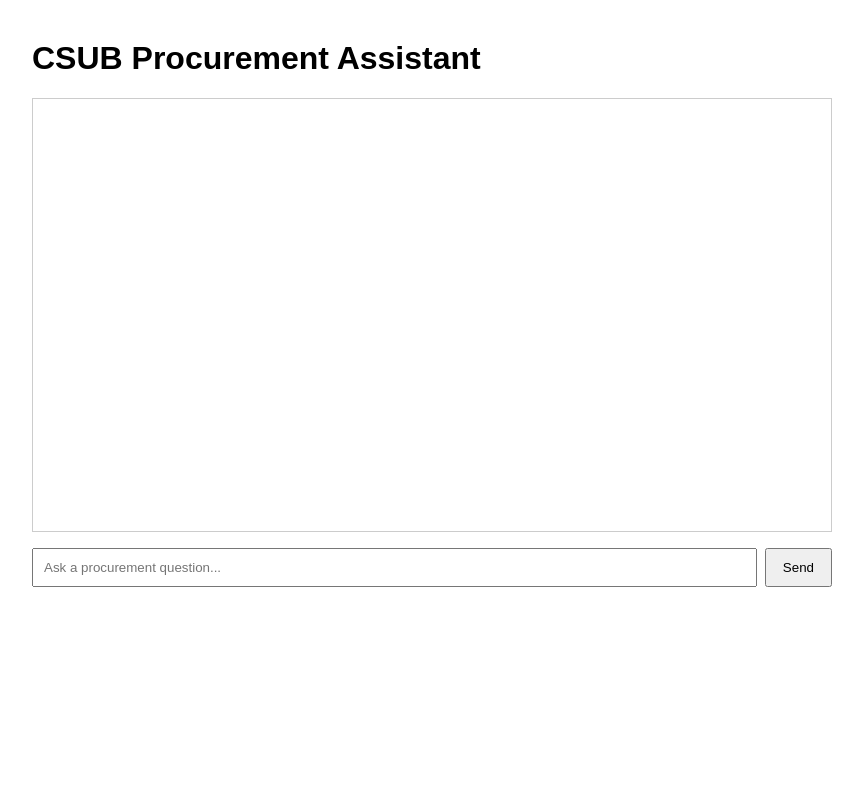
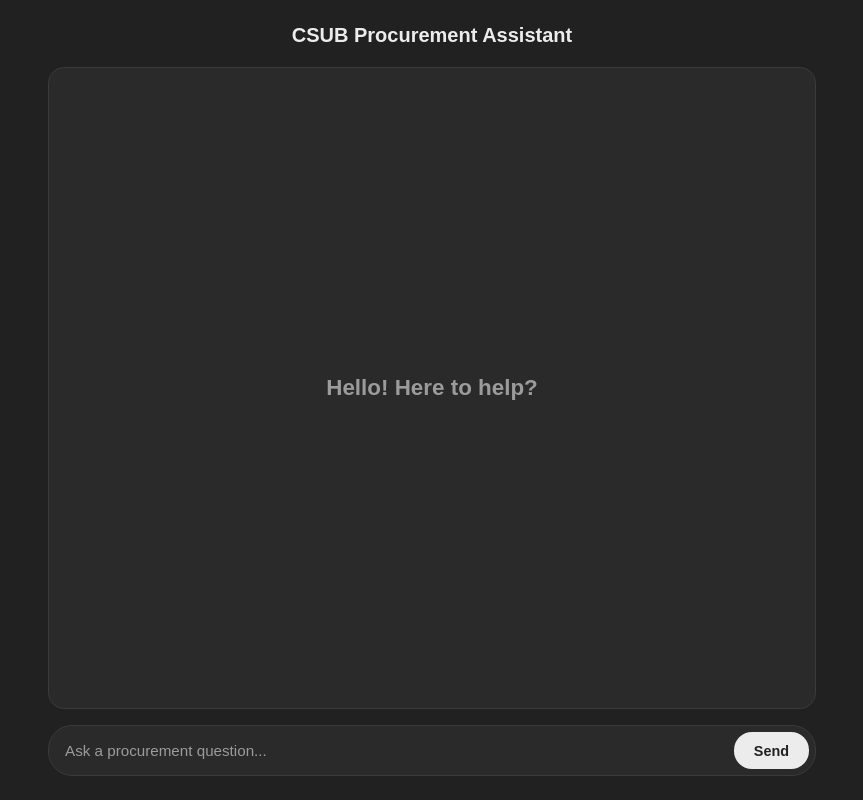
Before and after one commit to jaydonkc/csub-procurement-assistant, a React (Vite) app in the folder frontend/: page / in a window 1280 px wide. Shown: the whole page, without its empty margins (208-1071 px from the left). Built offline with nearby package versions, Linux system fonts and the light colour scheme.

Commit message:
Build chat UI and connect frontend to Flask backend

```diff
--- a/frontend/src/App.jsx
+++ b/frontend/src/App.jsx
@@ -33,10 +33,7 @@ function App() {
     } catch (error) {
       console.error("Error calling backend:", error)
 
-      setMessages(prev => [...prev,{
-        sender: "assistant",
-        text: "Error connecting to backend.",
-      },])
+      setMessages(prev => [...prev,{sender: "assistant", text: "Error connecting to backend.",},])
     }
   }
 
--- a/frontend/src/index.css
+++ b/frontend/src/index.css
@@ -1,36 +1,132 @@
+html,
+body {
+  margin: 0;
+  padding: 0;
+  background-color: #212121;
+  color: #ececec;
+}
+
 .app {
   max-width: 800px;
-  margin: 40px auto;
-  font-family: Arial, sans-serif;
+  height: 100vh;
+  margin: 0 auto;
+  padding: 24px 16px;
+  display: flex;
+  flex-direction: column;
+  font-family: Arial, Helvetica, sans-serif;
+  background-color: #212121;
+  color: #ececec;
+  box-sizing: border-box;
+}
+
+.app h1 {
+  text-align: center;
+  font-size: 1.25rem;
+  font-weight: 600;
+  color: #ececec;
+  margin: 0 0 20px;
 }
 
 .chat-box {
-  border: 1px solid #ccc;
-  padding: 16px;
-  min-height: 400px;
+  flex: 1;
+  border: 1px solid #3a3a3a;
+  border-radius: 16px;
+  background-color: #2a2a2a;
+  padding: 20px;
   margin-bottom: 16px;
+  overflow-y: auto;
+  display: flex;
+  flex-direction: column;
+  gap: 4px;
+  min-height: 0;
+}
+
+.chat-box:empty::before {
+  content: "Hello! Here to help?";
+  margin: auto;
+  text-align: center;
+  font-size: 1.4rem;
+  font-weight: 600;
+  color: #9b9b9b;
+}
+
+
+.user,
+.assistant {
+  max-width: 75%;
+  padding: 10px 14px;
+  border-radius: 16px;
+  margin: 6px 0;
+  line-height: 1.5;
+  font-size: 0.95rem;
+  word-wrap: break-word;
 }
 
 .user {
-  text-align: right;
-  margin: 10px 0;
+  align-self: flex-end;
+  text-align: left;
+  background-color: #3a3a3a;
+  color: #ececec;
+  border-bottom-right-radius: 4px;
 }
 
 .assistant {
+  align-self: flex-start;
   text-align: left;
-  margin: 10px 0;
+  background-color: transparent;
+  color: #ececec;
+  padding-left: 0;
 }
+
+.user strong,
+.assistant strong {
+  display: block;
+  font-size: 0.75rem;
+  color: #9b9b9b;
+  margin-bottom: 2px;
+}
+
+/* ===== Input row ===== */
 
 .input-row {
   display: flex;
   gap: 8px;
+  background-color: #2a2a2a;
+  border: 1px solid #3a3a3a;
+  border-radius: 24px;
+  padding: 6px 6px 6px 16px;
 }
 
 input {
   flex: 1;
-  padding: 10px;
+  padding: 10px 0;
+  background: transparent;
+  border: none;
+  outline: none;
+  color: #ececec;
+  font-size: 0.95rem;
+}
+
+input::placeholder {
+  color: #9b9b9b;
 }
 
 button {
-  padding: 10px 16px;
+  padding: 10px 20px;
+  border: none;
+  border-radius: 18px;
+  background-color: #ececec;
+  color: #212121;
+  font-weight: 600;
+  font-size: 0.9rem;
+  cursor: pointer;
+  transition: background-color 0.15s ease;
 }
+
+button:hover {
+  background-color: #ffffff;
+}
+
+button:active {
+  background-color: #d4d4d4;
+}
```
